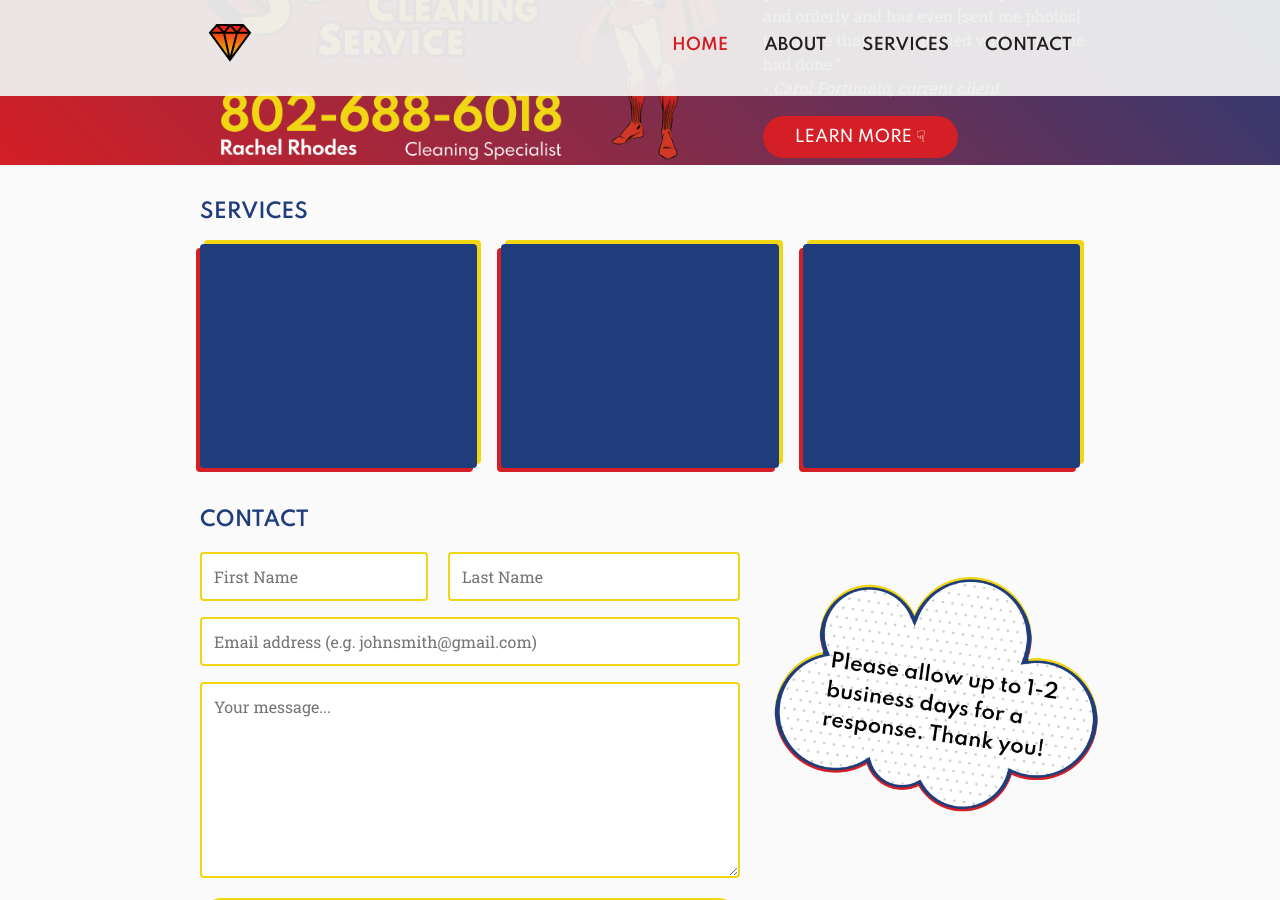
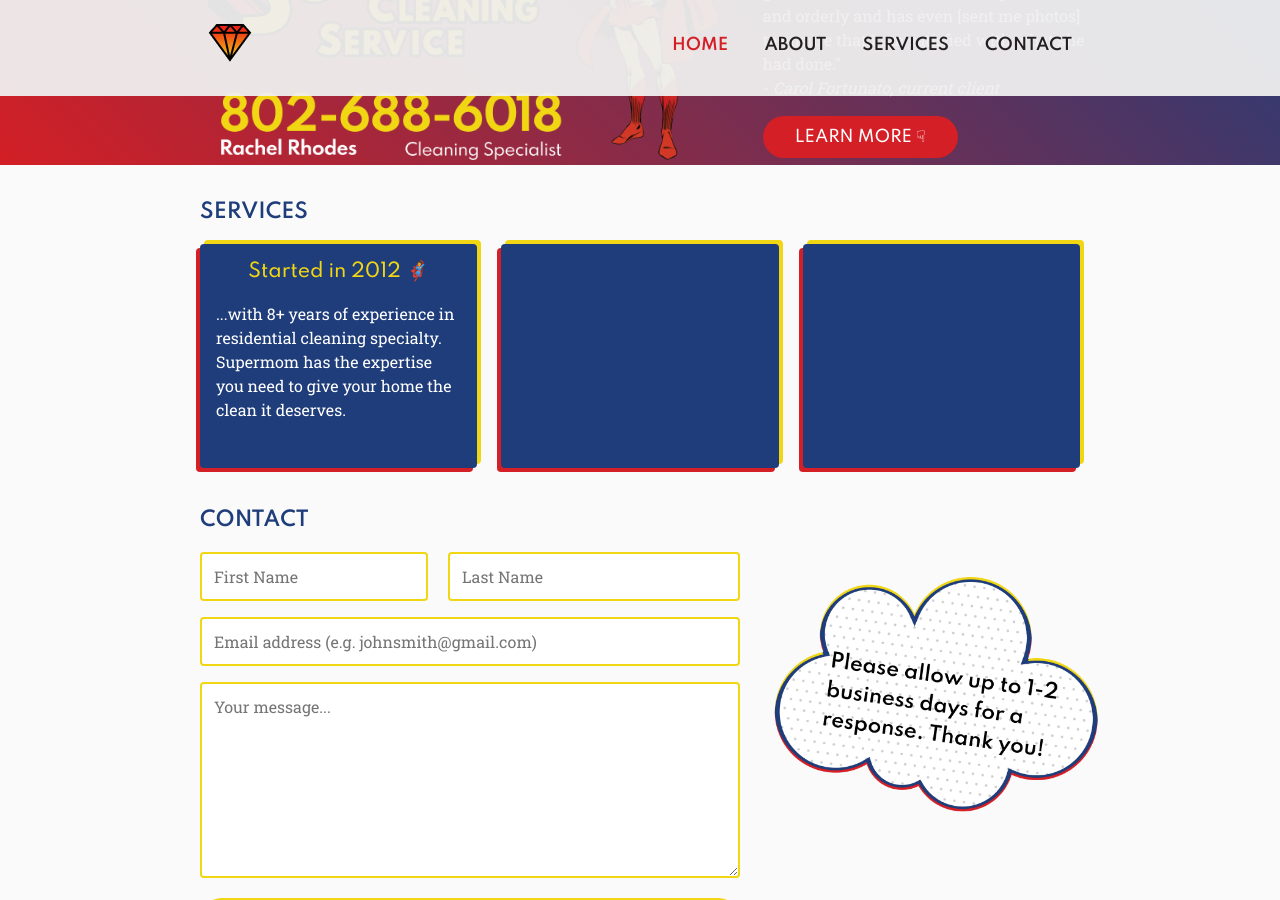
Before and after one commit to supermomscleaning/supermomscleaning, a Jekyll site: the page index.html, which Jekyll copies as it is, in a window 1280 px wide and 900 px high, scrolled down 228 px. Built offline with Jekyll 4.4.1, drawn with Linux system fonts in a browser that asks for light colours; some of the changed text lies outside the part shown.

Commit message:
Add media queries

```diff
--- a/assets/css/media-queries.css
+++ b/assets/css/media-queries.css
@@ -147,4 +147,15 @@
     grid-template-rows: 1fr 1fr 1fr;
     height: 640px;
   }
+
+  #footer-div {
+    grid-template-columns: 1fr;
+    grid-template-rows: 1fr .25fr 1fr;
+    grid-gap: 0px;
+    max-width: 100%;
+  }
+
+  #footer-div p {
+    margin-left: 2em;
+  }
 }
--- a/assets/css/styles.css
+++ b/assets/css/styles.css
@@ -25,6 +25,14 @@ h2 {
   font-weight: 600;
   font-size: 20px;
   margin: 1em 0;
+}
+
+h3 {
+  font-family: "Spartan";
+  font-weight: 500;
+  color: #f1d614;
+  margin-bottom: 1em;
+  text-align: center;
 }
 
 body {
@@ -162,10 +170,15 @@ nav ul li a:hover {
   background:#1e3d7a;
   border-radius: 4px;
   box-shadow: -4px 4px 0px #D31F25, 4px -4px 0 #f1d614;
+  padding: 1em;
+  color: white;
+}
+
+.test p {
+  line-height: 1.5;
 }
 
 .test:hover {
-  padding: 3em;
 }
 
 #contact-section {
@@ -283,8 +296,19 @@ footer {
   margin-right: 1em;
   margin-top: 1em;
   width: 32px;
+  transition: .3s ease;
+}
+
+#footer-div img:hover {
+  width: 36px;
+  transition: .3s ease;
 }
 
 #footer-div p:last-child {
   margin-left: 2em;
 }
+
+#footer-div p a {
+  text-decoration: none;
+  color: #f1d614;
+}
--- a/index.html
+++ b/index.html
@@ -60,10 +60,12 @@
     </div>
   </div>
   <main>
-    <?php echo date('l, F jS, Y'); ?>
     <h2 id="services">Services</h2>
     <div id="test">
-      <div class="test"></div>
+      <div class="test">
+        <h3>Started in 2012 🦸‍♀️</h3>
+        <p>...with 8+ years of experience in residential cleaning specialty. Supermom has the expertise you need to give your home the clean it deserves.</p>
+      </div>
       <div class="test"></div>
       <div class="test"></div>
     </div>
```
Also changed, not shown: other parts of index.html (+2 -2 lines).
